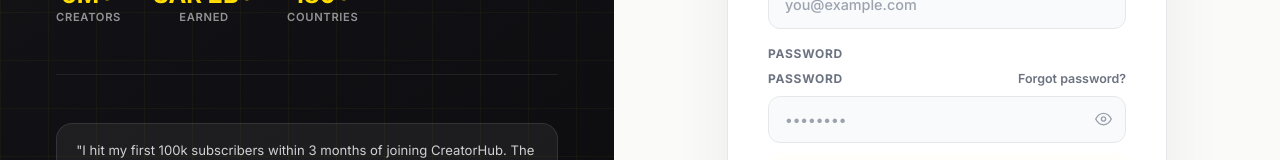
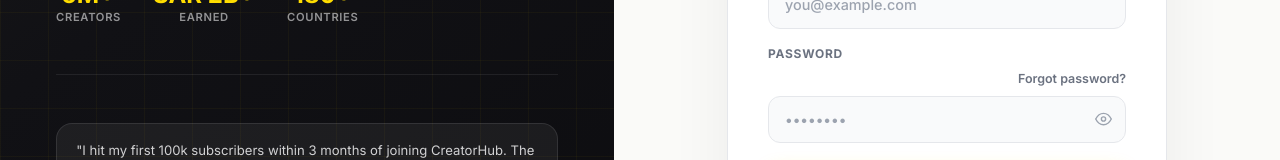
Before and after one commit to ZLouada/Front-end-creator-Hub, a React (Vite) app: page /auth in a window 1280 px wide. Shown: the part 420-580 px from the top of the page. Built offline with nearby package versions, Linux system fonts and the light colour scheme; no server answers.

Commit message:
fix twice password hhhh

```diff
--- a/src/components/auth/AuthModal.jsx
+++ b/src/components/auth/AuthModal.jsx
@@ -341,8 +341,7 @@
 
             <div style={{ animation: 'authFadeUp 0.35s cubic-bezier(0.22,1,0.36,1) 0.1s both' }}>
             <Field label="Password" isDark={isDark}>
-              <div style={{ display: 'flex', justifyContent: 'space-between', alignItems: 'center', marginBottom: '0.45rem' }}>
-                <span style={{ fontSize: '0.75rem', fontWeight: 700, textTransform: 'uppercase', letterSpacing: '0.06em', color: isDark ? '#9A9AAB' : '#6B7280' }}>Password</span>
+              <div style={{ display: 'flex', justifyContent: 'flex-end', alignItems: 'center', marginBottom: '0.45rem' }}>
                 {isLogin && (
                   <button type="button" onClick={() => navigate('/forgot-password')}
                     style={{ background: 'none', border: 'none', fontSize: '0.78rem', fontWeight: 600, color: isDark ? '#9A9AAB' : '#6B7280', cursor: 'pointer', padding: 0, fontFamily: 'inherit' }}
```
